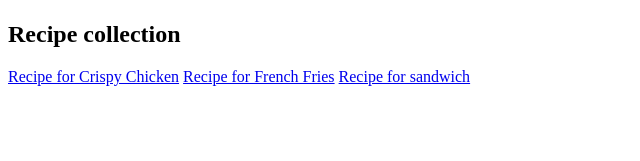
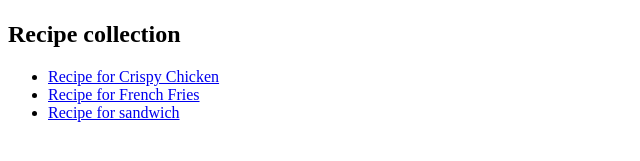
Before and after one commit to PoppaGenda/odin-recipes, a plain HTML site: page index.html in a window 1280 px wide. Shown: the part 383-544 px from the top of the page, without its empty margins (0-640 px from the left). Drawn offline with Linux system fonts and the light colour scheme.

Commit message:
Arranging the links in a list index.html

```diff
--- a/index.html
+++ b/index.html
@@ -8,10 +8,11 @@
     <h1>The GoTo Recipes</h1>
     <img src = "https://www.ecpi.edu/sites/default/files/CIV%20Sept%2026.png">
     <h2>Recipe collection</h2>
-    <a href = "./recipes/chicken.html">Recipe for Crispy Chicken</a>
-    <a href = "./recipes/frenchfries.html">Recipe for French Fries</a>
-    <a href = "./recipes/sandwich.html">Recipe for sandwich</a>
-
+    <ul>
+    <li><a href = "./recipes/chicken.html">Recipe for Crispy Chicken</a></li>
+    <li><a href = "./recipes/frenchfries.html">Recipe for French Fries</a></li>
+    <li><a href = "./recipes/sandwich.html">Recipe for sandwich</a></li>
+    </ul>
 
 
 </body>
```
